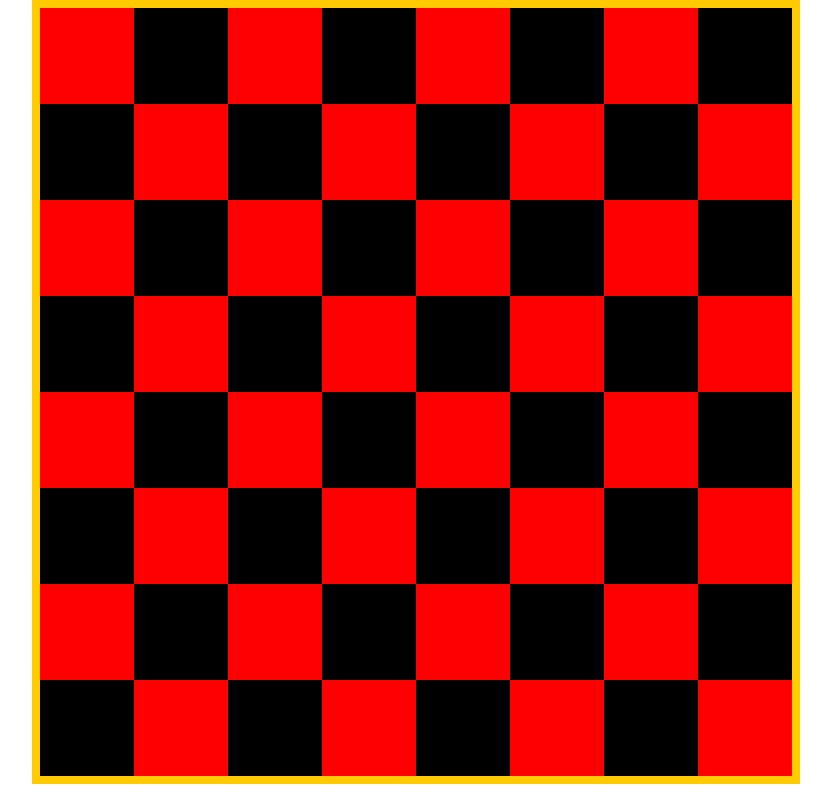
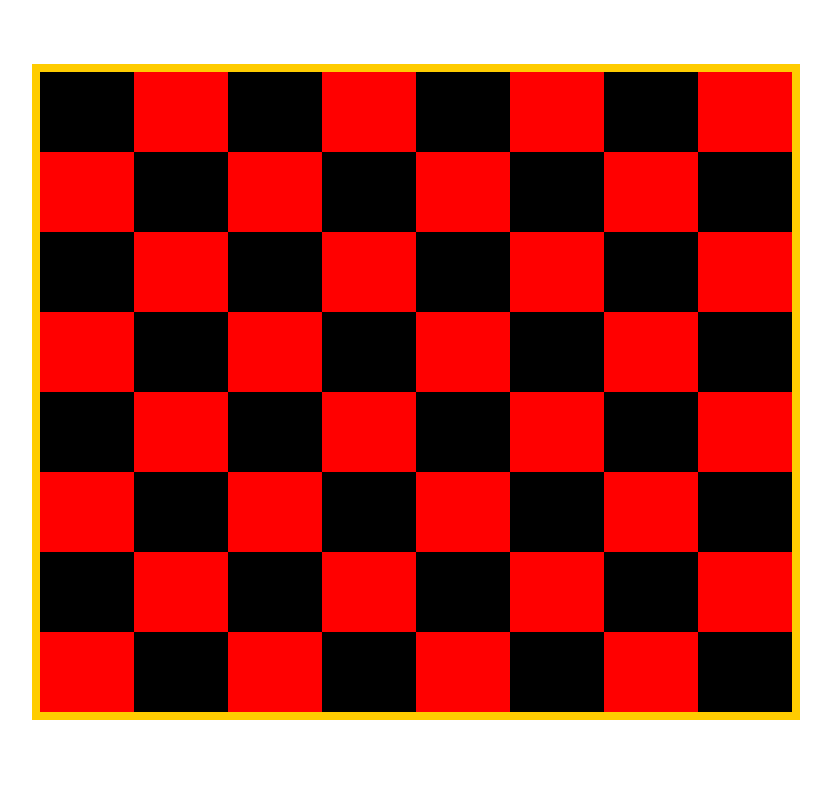
Before and after one commit to Deg5112/react_checkers, a React (Create React App) app: page / in a window 1280 px wide. Shown: the whole page, without its empty margins (224-1055 px from the left). Built offline with nearby package versions, Linux system fonts and the light colour scheme.

Commit message:
progress on required methods, new classes

```diff
--- a/public/index.html
+++ b/public/index.html
@@ -18,36 +18,66 @@
 
         #board {
             width: 60%;
-            height:0;
-            padding-top:60%;
+            padding-top: 80vh;
             margin: 0 auto;
             border: .5em solid #fc0;
             -moz-box-sizing:border-box;
             -webkit-box-sizing:border-box;
             box-sizing:border-box;
             position:relative;
+            top: 4em;
+        }
+
+        @media screen and (max-width: 700px) {
+            #board {
+                width: 100%;
+            }
         }
 
         #board-container {
-            position:absolute;top:0;left:0;right:0;bottom:0
+            position:absolute;
+            top:0;
+            left:0;
+            right:0;
+            bottom:0
         }
 
-        .board-row {
+        .board-row, .board-row-container {
             height:12.5%
         }
 
-        .board-row>div {
+        .square {
             height:100%;
             width:12.5%;
             display: inline-block;
+            position: relative;
         }
 
-        div>div>div:nth-child(odd)>div:nth-child(odd), div>div>div:nth-child(even)>div:nth-child(even) {
-            background: #f00
+        .red.square {
+            background: #f00;
         }
 
-        div>div>div:nth-child(odd)>div:nth-child(even), div>div>div:nth-child(even)>div:nth-child(odd) {
+        .black.square {
+            background: #000;
+        }
+
+        .checker-piece {
+            border-radius: 50%;
+            border: 1px solid #fc0;
+            width:90%;
+            height: 90%;
+            position: absolute;
+            top: 50%;
+            left: 50%;
+            transform: translate(-50%, -50%);
+        }
+
+        .black.checker-piece {
             background: #000
+        }
+
+        .red.checker-piece {
+            .black.checker-piece
         }
     </style>
     <!--
--- a/src/components/CheckerBoard.js
+++ b/src/components/CheckerBoard.js
@@ -1,50 +1,38 @@
 import React, { Component } from 'react';
 import CheckerBoardRow from './CheckerBoardRow';
+import Player from './Player.js';
 
 class CheckerBoard extends Component{
 	constructor(){
 		super();
+		let players = [];
+		let PlayerOne = new Player('player1');
+		let PlayerTwo = new Player('player2');
+
+		players.push(PlayerOne, PlayerTwo);
 		this.state = {
 			checkerBoard: {
-				players: [],
+				players: players,
+				rows: ['A', 'B', 'C', 'D', 'E', 'F', 'G', 'H']
+				}
 			}
-		}
 	}
 
-	componentWillMount() {
+	componentWillMount(){
 		//look into state management for differnt views/data models
 		var checkerBoard = this.state.checkerBoard;
-		var PlayerOne = {}
 	}
 
 	render() {
+		let checkerboardRows = [];
+		for (let x = 1; x<9; x++) {
+			checkerboardRows.push(<CheckerBoardRow rowIndex={x} key={x}></CheckerBoardRow>)
+		}
+
 		return (
 			<div id="board">
 				<div id="board-container">
-					<div className="board-row">
-						<div></div><div></div><div></div><div></div><div></div><div></div><div></div><div></div>
-					</div>
-					<div className="board-row">
-						<div></div><div></div><div></div><div></div><div></div><div></div><div></div><div></div>
-					</div>
-					<div className="board-row">
-						<div></div><div></div><div></div><div></div><div></div><div></div><div></div><div></div>
-					</div>
-					<div className="board-row">
-						<div></div><div></div><div></div><div></div><div></div><div></div><div></div><div></div>
-					</div>
-					<div className="board-row">
-						<div></div><div></div><div></div><div></div><div></div><div></div><div></div><div></div>
-					</div>
-					<div className="board-row">
-						<div></div><div></div><div></div><div></div><div></div><div></div><div></div><div></div>
-					</div>
-					<div className="board-row">
-						<div></div><div></div><div></div><div></div><div></div><div></div><div></div><div></div>
-					</div>
-					<div className="board-row">
-						<div></div><div></div><div></div><div></div><div></div><div></div><div></div><div></div>
-					</div>
+					{checkerboardRows}
 				</div>
 			</div>
 		);
--- a/src/components/CheckerBoardRow.js
+++ b/src/components/CheckerBoardRow.js
@@ -1,4 +1,5 @@
 import React, { Component } from 'react';
+import Square from './Square';
 
 class CheckerBoardRow extends Component{
 	constructor(){
@@ -6,6 +7,8 @@ class CheckerBoardRow extends Component{
 		this.state = {
 			checkerBoard: {
 				players: [],
+				playerTurn: null,
+
 			}
 		}
 	}
@@ -16,41 +19,39 @@ class CheckerBoardRow extends Component{
 		var PlayerOne = {}
 	}
 
+	checkPlayerTurn() {
+
+	}
+
+	didMoveMakeCheckerKing() {
+
+	}
+
+	moveChecker() {
+
+	}
+
+	canJumpChecker() {
+
+	}
+
+	didPlayerWin() {
+
+	}
+
+	newGame() {
+
+	}
+
 	render() {
+		let squares = [];
+		for (var x = 1; x < 9; x++) {
+			squares.push(<Square squareIndex={x} rowIndex={this.props.rowIndex} key={x}/>)
+		}
+
 		return (
-			<div className="row">
-				<div className="col-6">
-					<div className="row">
-						<div className="col-3">
-							1
-						</div>
-						<div className="col-3">
-							2
-						</div>
-						<div className="col-3">
-							3
-						</div>
-						<div className="col-3">
-							4
-						</div>
-					</div>
-				</div>
-				<div className="col-6">
-					<div className="row">
-						<div className="col-3">
-							5
-						</div>
-						<div className="col-3">
-							6
-						</div>
-						<div className="col-3">
-							7
-						</div>
-						<div className="col-3">
-							8
-						</div>
-					</div>
-				</div>
+			<div className="board-row" key={this.props.rowIndex}>
+				{squares}
 			</div>
 		);
 	}
--- /dev/null
+++ b/src/components/Player.js
@@ -0,0 +1,15 @@
+class Player {
+	constructor(name, computer = false){
+		this.state = {
+			_id: null,
+			name: name,
+			computer: false,
+		}
+	}
+
+	isComputer() {
+		return this.computer;
+	}
+}
+
+export default Player;
--- a/src/components/Square.js
+++ b/src/components/Square.js
@@ -0,0 +1,35 @@
+import React, { Component } from 'react';
+
+class CheckerBoardRow extends Component{
+	constructor(){
+		super();
+		this.state = {
+			checkerBoard: {
+				players: [],
+			}
+		}
+	}
+
+	getSquareClass() {
+		let squareClass = null;
+		if (!(this.props.rowIndex % 2 === 0)) {
+			squareClass = !(this.props.squareIndex % 2 === 0) ? 'black square' : 'red square';
+		} else {
+			squareClass = !(this.props.squareIndex % 2 === 0) ? 'red square' : 'black square';
+		}
+
+		return squareClass;
+	}
+
+	componentWillMount() {
+		//look into state management for differnt views/data models
+		var checkerBoard = this.state.checkerBoard;
+		var PlayerOne = {}
+	}
+
+	render() {
+		return (<div className={this.getSquareClass()} key={this.props.squareIndex}></div>);
+	}
+}
+
+export default CheckerBoardRow;
```
